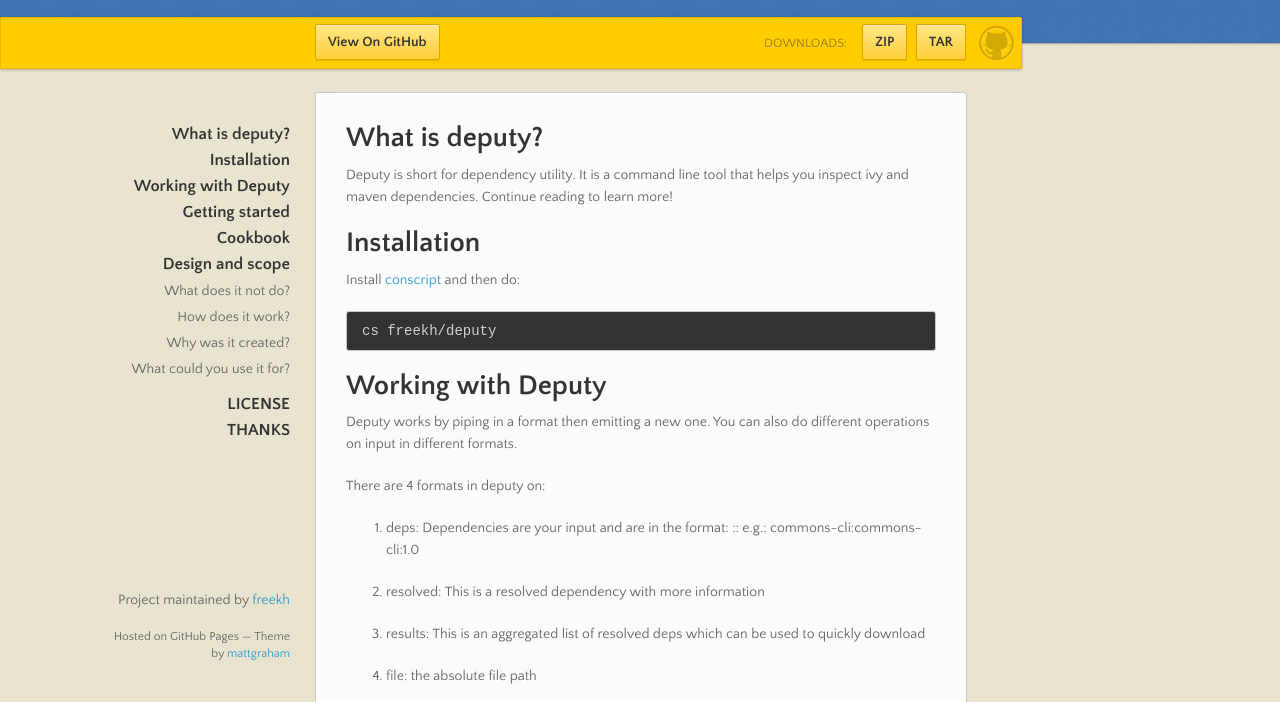
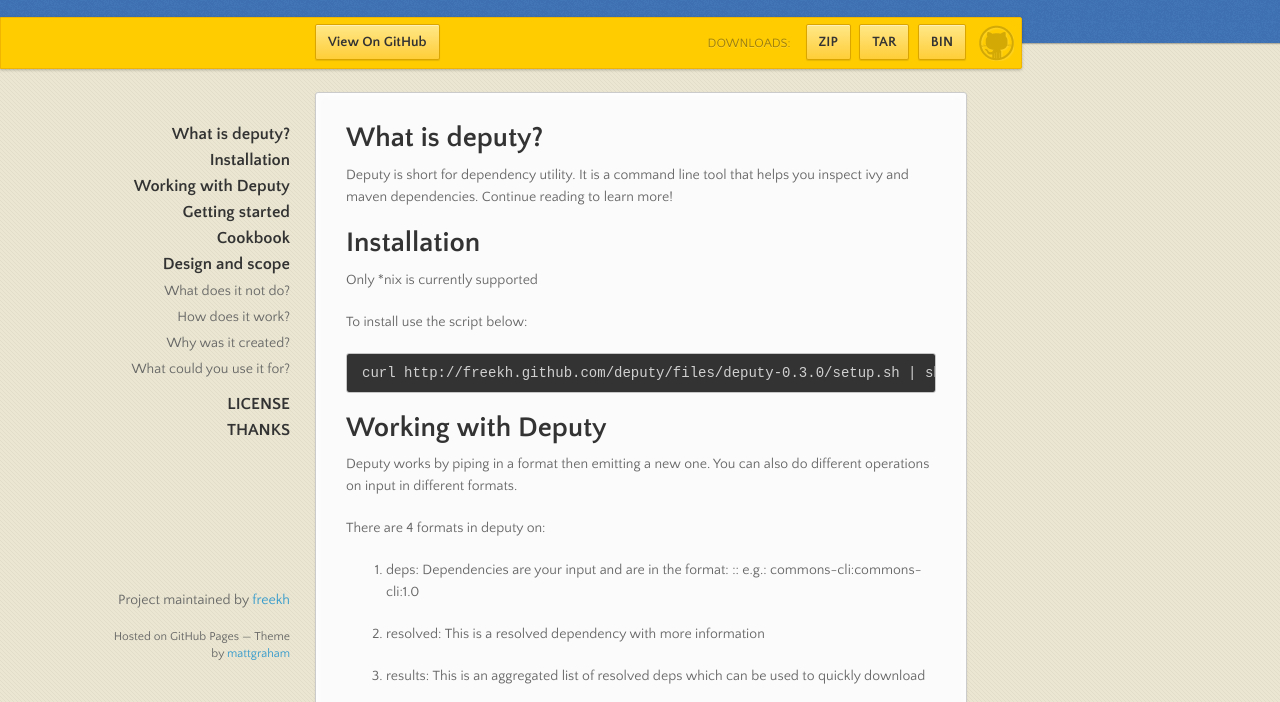
Before and after one commit to freekh/deputy, a plain HTML site: page index.html in a window 1280 px wide. Shown: the part 98-800 px from the top of the page. Drawn offline with nearby package versions, Linux system fonts and the light colour scheme.

Commit message:
updated install guide

```diff
--- a/index.html
+++ b/index.html
@@ -30,6 +30,7 @@
           <ul>
             <li><a href="https://github.com/freekh/deputy/zipball/master" class="button">ZIP</a></li>
             <li><a href="https://github.com/freekh/deputy/tarball/master" class="button">TAR</a></li>
+            <li><a href="http://freekh.github.com/deputy/files/deputy-0.3.0/deputy-0.3.0.tar.gz" class="button">BIN</a></li>
           </ul>
         </div>
       </div><!-- end banner -->
@@ -46,9 +47,11 @@ helps you inspect ivy and maven dependencies. Continue reading to learn more!</p
 
 <h1>Installation</h1>
 
-<p>Install <a href="https://github.com/n8han/conscript/">conscript</a> and then do:</p>
+<p>Only *nix is currently supported</p>
 
-<div class="highlight"><pre>cs freekh/deputy
+<p>To install use the script below:</p>
+
+<div class="highlight"><pre>curl http://freekh.github.com/deputy/files/deputy-0.3.0/setup.sh | sh
 </pre></div>
 
 <h1>Working with Deputy</h1>
```
